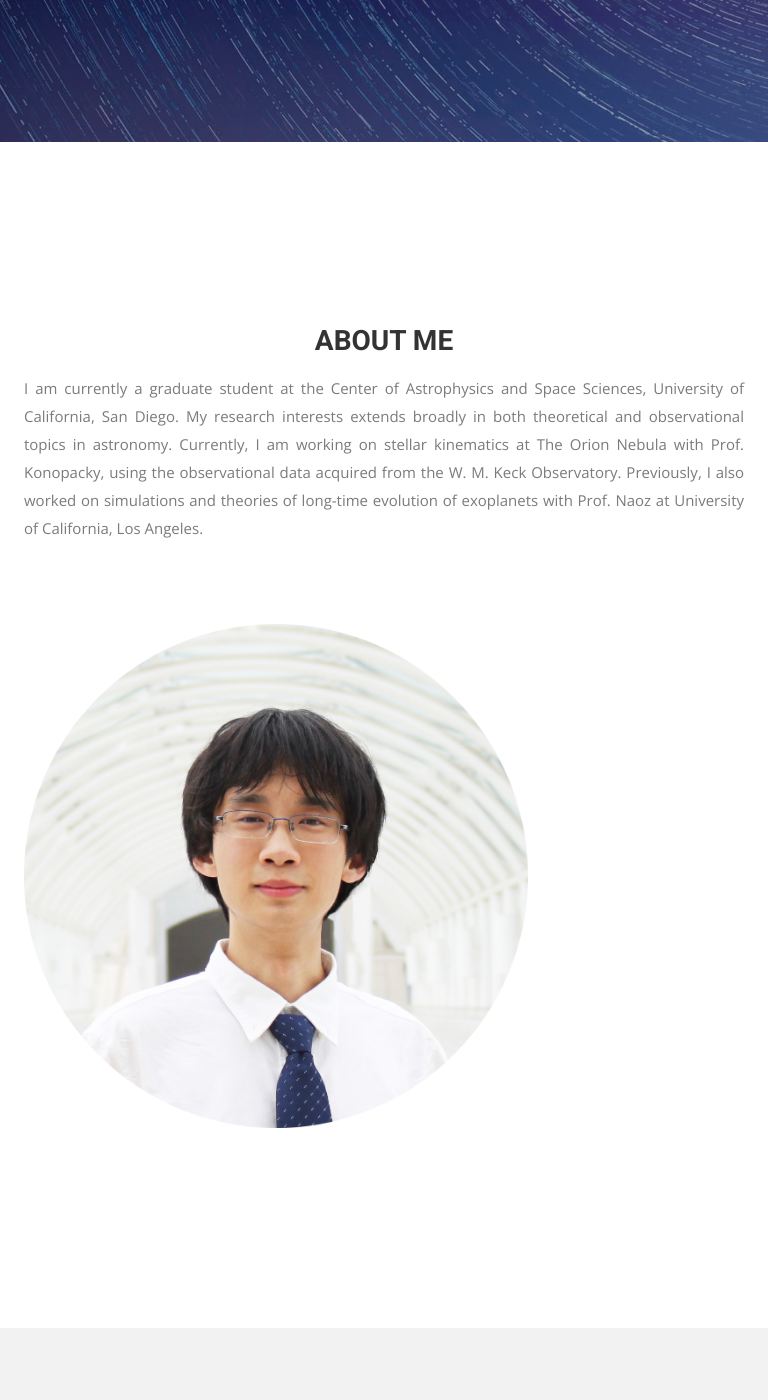
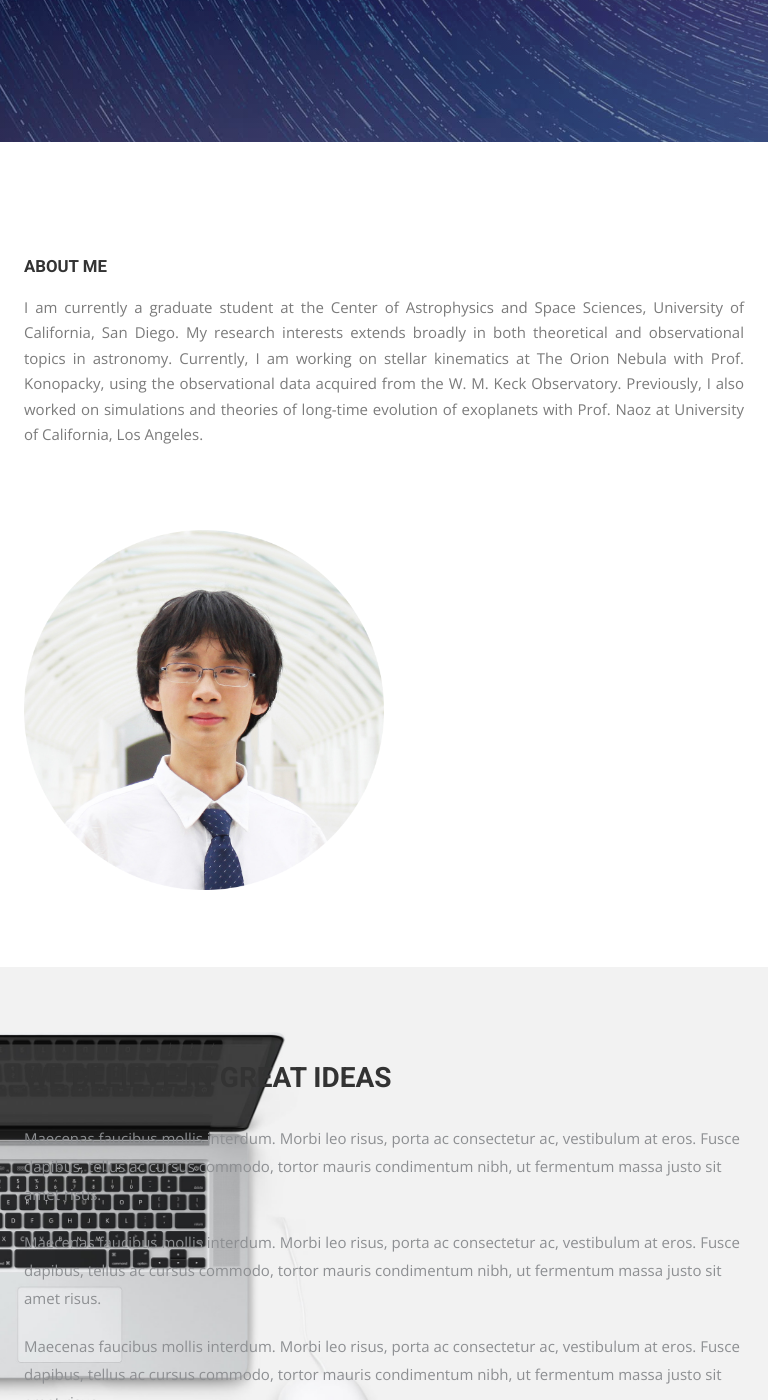
Before and after one commit to wei-lingfeng/lingfeng-wei.github.io, a Jekyll site: the page built from index.html, in a window 768 px wide and 1400 px high, scrolled down 320 px. Built offline with Jekyll 4.4.1, drawn with Linux system fonts in a browser that asks for light colours; nearby versions of some CDN libraries; some web fonts are replaced.

Commit message:
Update responsive.css

```diff
--- a/css/responsive.css
+++ b/css/responsive.css
@@ -16,6 +16,41 @@
   /*---------------------------------------------
 					Index Start
 -----------------------------------------------*/
+  /*--
+	About Start
+--*/
+  #About {
+    padding-top: 10%;
+    padding-bottom: 10%;
+  }
+  #About .block h2 {
+    text-align: left;
+    font-size: 120%;
+  }
+  #About .block p {
+    padding-top: 2%;
+    line-height: 170%;
+  }
+  #About .block img {
+    width: 50%;
+  }
+
+/*--
+	feature starts
+--*/
+  #feature {
+    padding-top: 10%;
+    padding-bottom: 10%;
+  }
+  #feature .block h2 {
+    text-align: left;
+    font-size: 120%;
+  }
+  #feature .block p {
+    padding-top: 2%;
+    line-height: 170%;
+  }
+
   /*--
 	wrapper Start
 --*/
```
